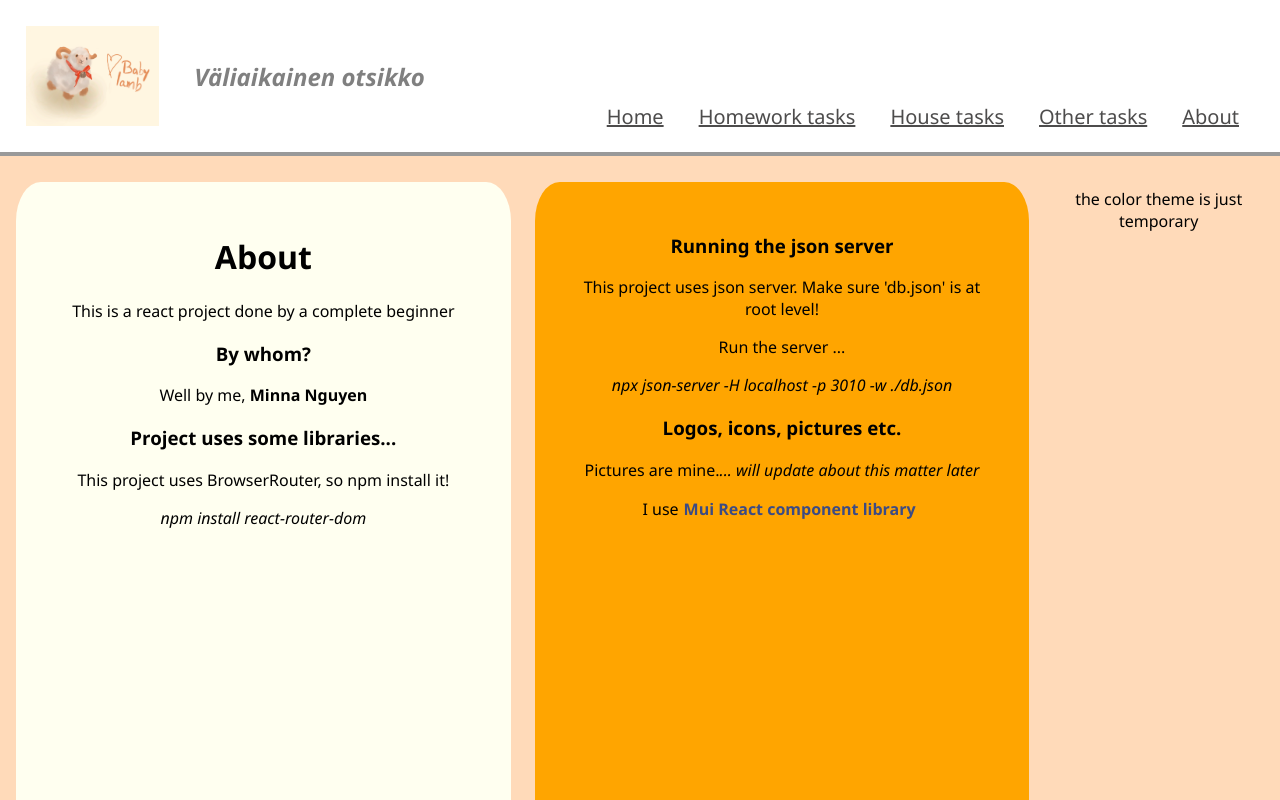
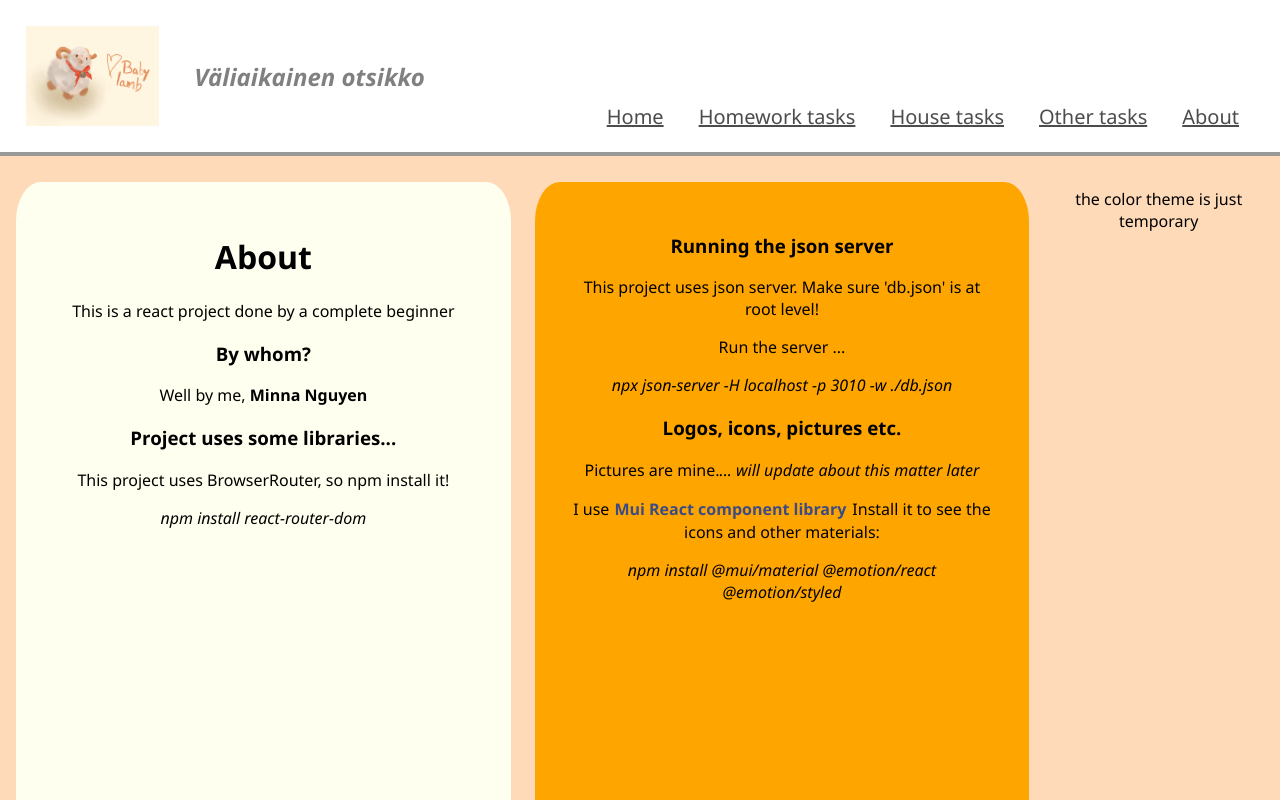
Before and after one commit to Minna-Nguyen/react_harjoitustyo, a React (Create React App) app in the folder project/: page /about in a window 1280 px wide. Shown: the top 800 px of the page. Built offline with nearby package versions, Linux system fonts and the light colour scheme.

Commit message:
add mui installation

```diff
--- a/project/src/About.js
+++ b/project/src/About.js
@@ -38,7 +38,9 @@ function About(props) {
             <button id="mui-link" onClick={handleClick}>
               <strong> Mui React component library</strong>
             </button>
+            Install it to see the icons and other materials:
           </p>
+          <em>npm install @mui/material @emotion/react @emotion/styled</em>
         </div>
         <div>
           <p> the color theme is just temporary</p>
```
